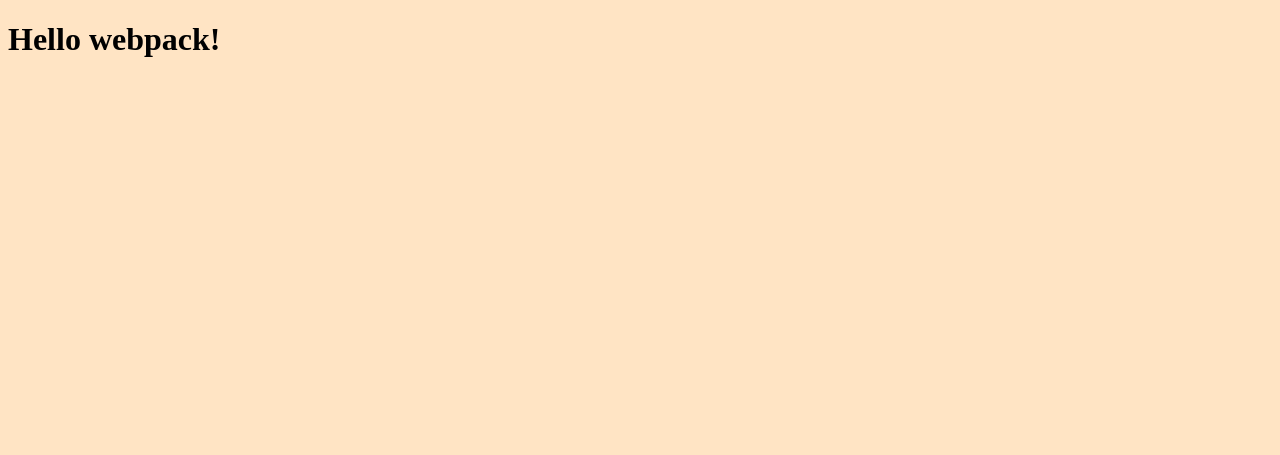
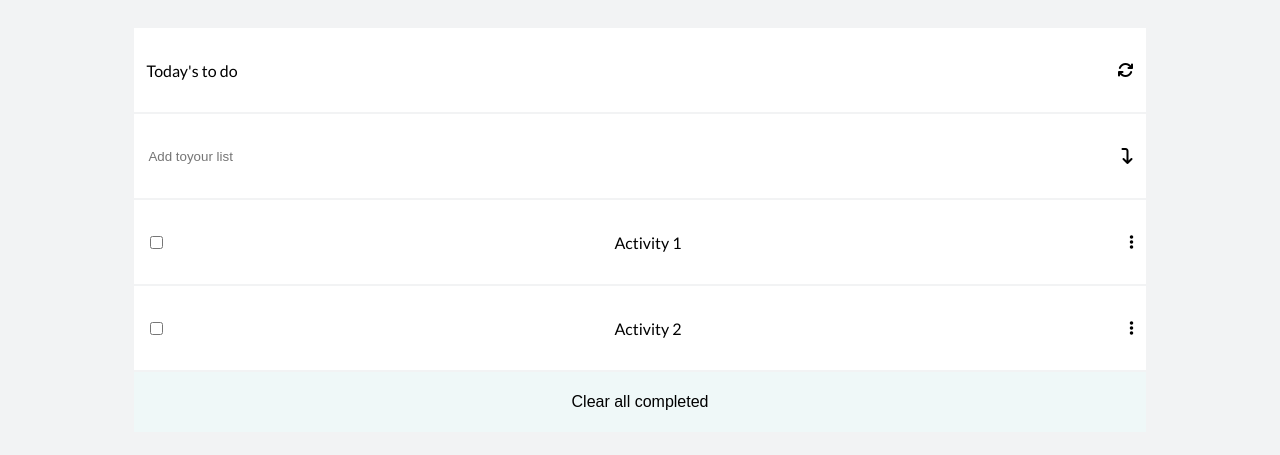
Before and after one commit to edahigure/leaderboard, a website built with webpack: page src/index.html in a window 1280 px wide. Built offline with nearby package versions, Linux system fonts and the light colour scheme.

Commit message:
Create elements and style of object toDoList

```diff
--- /dev/null
+++ b/src/create_list.js
@@ -0,0 +1,38 @@
+let toDoList = [
+    {
+        index: 0,
+        completed: false,
+        description: 'Activity 1'
+    },
+    {
+        index: 1,
+        completed: false,
+        description: 'Activity 2'
+    },
+
+]
+
+function printList() {
+  console.log(toDoList);
+  const list = document.querySelector(".list");
+
+  for(let i = 0; i<2; i++) {
+    let newItem = document.createElement('div');
+
+    newItem.id =  `item-id-
+    ${toDoList[i].index}`;
+
+    newItem.innerHTML = `
+    <li class="item"><input type="checkbox" id = "check-${toDoList[i].index}" > <label for="check-${toDoList[i].index}">${toDoList[i].description}</label>
+    <i class="fa-solid fa-ellipsis-vertical"></i>
+     </li>
+    `;
+    list.appendChild(newItem);
+
+  }
+
+
+
+}
+
+export {printList as default}
--- a/src/index.html
+++ b/src/index.html
@@ -3,9 +3,26 @@
 <head>
     <meta charset="UTF-8">
     <meta name="viewport" content="width=device-width, initial-scale=1.0">
-    <title>Webpack Exercise</title>
+    <title>To do list</title>
+    <script src="https://kit.fontawesome.com/173db1d6d6.js" crossorigin="anonymous"></script>
+    <link rel="preconnect" href="https://fonts.googleapis.com">
+    <link rel="preconnect" href="https://fonts.gstatic.com" crossorigin>
+    <link href="https://fonts.googleapis.com/css2?family=Inter&family=Lato:wght@300;400&family=Poppins&family=Roboto&display=swap" rel="stylesheet">
+
 </head>
 <body>
-    <h1>Hello webpack!</h1>
+    <div class="toDoList-wrapper">
+        <div class="item"> <div>Today's to do </div> <i class="fa fa-refresh" aria-hidden="true"></i> </div>
+        <div class="item"> <input class="add-item" type="text" placeholder="Add toyour list" > <i class="fa-solid fa-arrow-turn-down"></i> </div>
+
+        <ul class="list">
+
+        </ul>
+
+        <input class="clear-all" type="button" value="Clear all completed">
+
+
+    </div>
 </body>
+
 </html>
--- a/src/index.js
+++ b/src/index.js
@@ -1 +1,7 @@
 import './style.css';
+
+import printList from './create_list.js'
+
+
+
+printList();
--- a/src/style.css
+++ b/src/style.css
@@ -1,3 +1,51 @@
 body {
-    background-color: bisque;
+    background-color: rgba(241, 243, 244, 0.927);
+    font-family: Lato,sans-serif;
+    font-size: medium;
 }
+
+.toDoList-wrapper {
+    padding: 20px;
+    width: 80%;
+    margin: 0 auto;
+    display: flex;
+    flex-direction: column;
+    gap: 2px;
+}
+
+.list {
+    margin: 0;
+    padding: 0;
+    display: flex;
+    flex-direction: column;
+    gap: 2px;
+}
+
+.add-item {
+    border-style: none;
+}
+
+.add-item:focus {
+    outline: none;
+  }
+
+.item {
+    list-style: none;
+    display: flex;
+    justify-content: space-between;
+    align-items: center;
+    background-color: white;
+/*     box-shadow: -2px 2px  1px 1px rgba(1, 1, 255, .4);   */
+    height: 60px;
+    padding: 12px;
+    cursor: pointer;
+}
+
+
+.clear-all {
+    border-style: none;
+    height: 60px;
+    font-size: medium;
+    background-color: rgb(239, 248, 248);
+    cursor: pointer;
+}
```
Also changed, not shown: package.json (+2 -7 lines).
